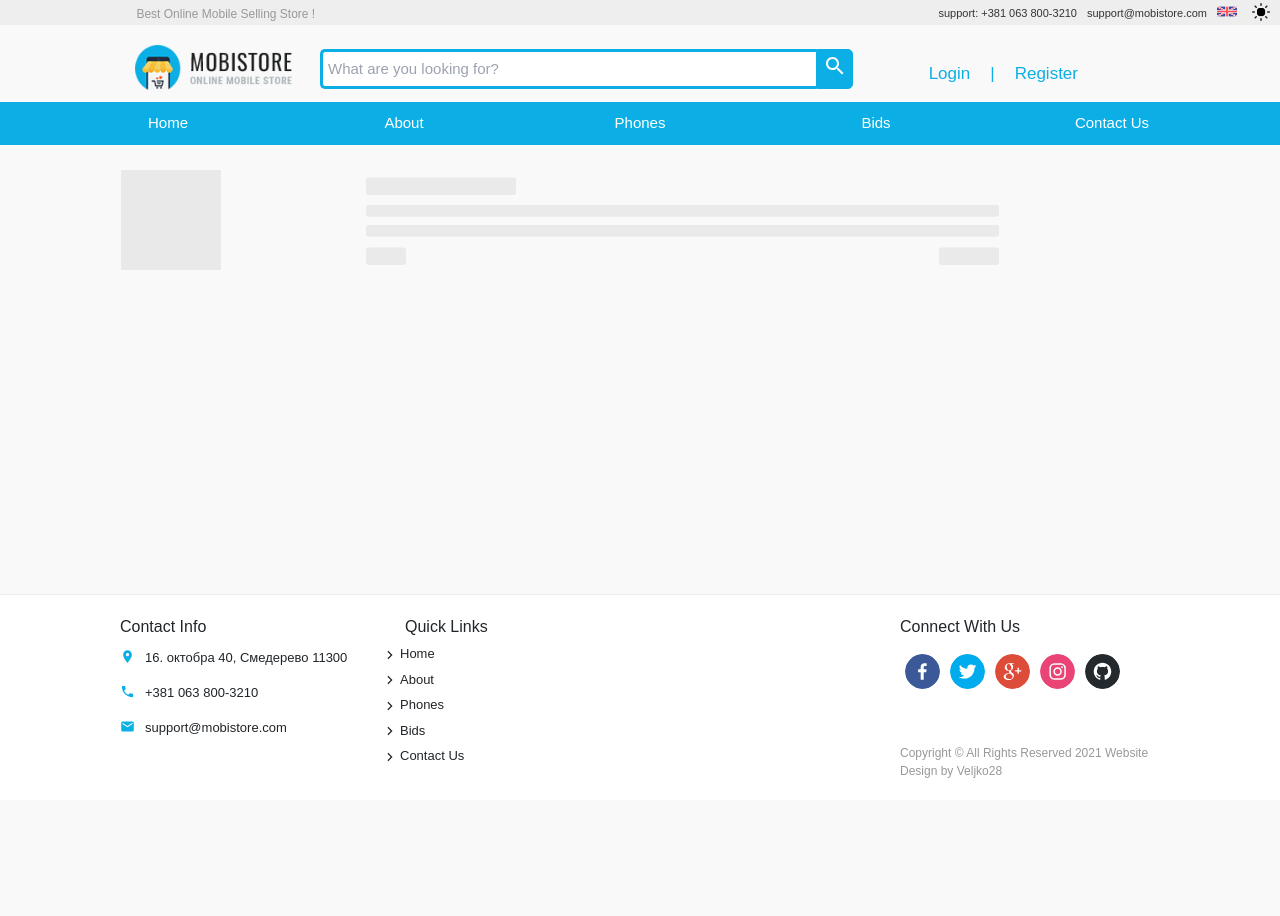
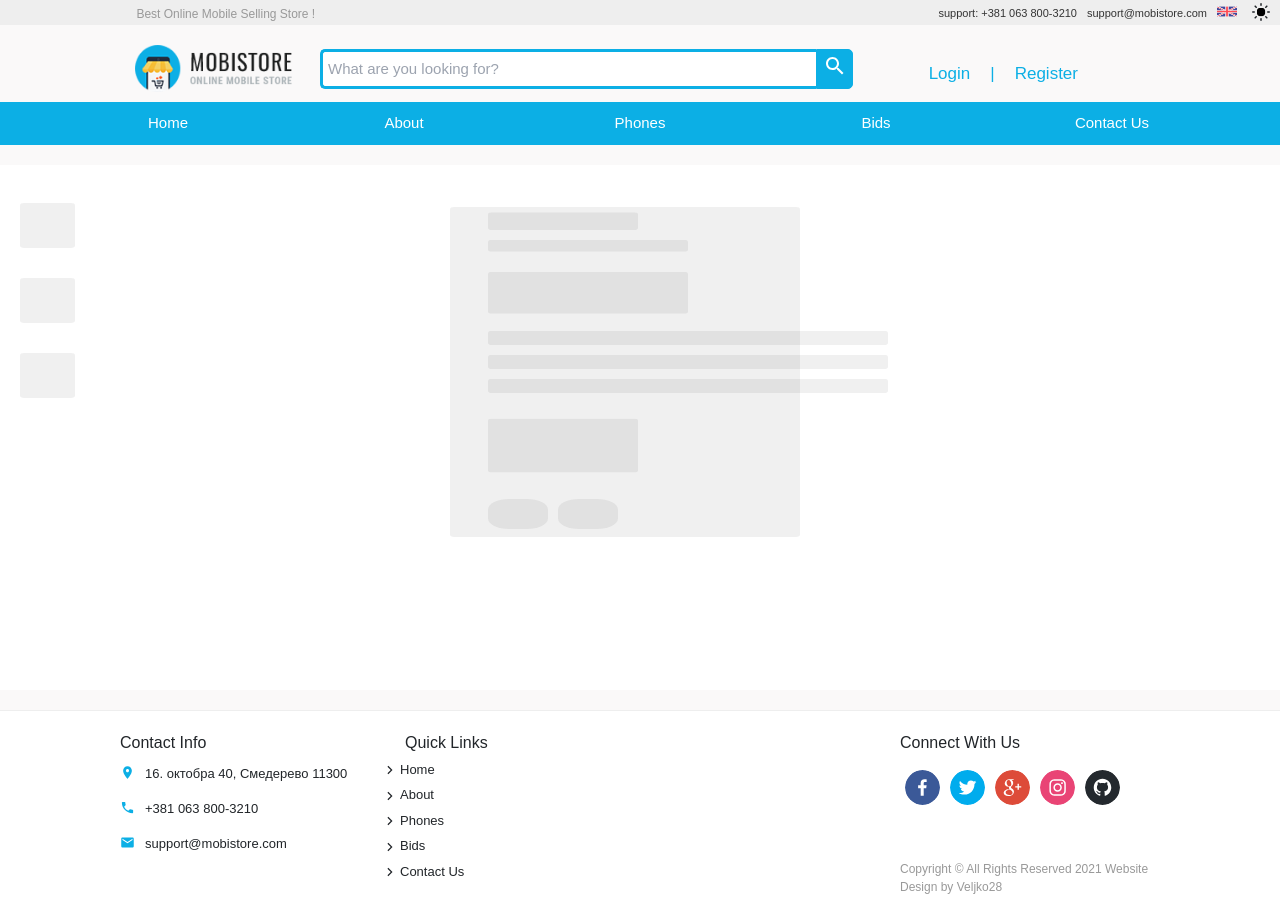
Before and after one commit to Veljko28/Phone-Ui, a Next.js app: page /test in a window 1280 px wide. Before the commit the page ends 800 px from the top, so only its background shows below. Built offline with nearby package versions, Linux system fonts and the light colour scheme; a web font is replaced by a local one.

Commit message:
adding dark mode for search and properties on management

```diff
--- a/pages/management.tsx
+++ b/pages/management.tsx
@@ -4,12 +4,17 @@ import SideBar from '../components/Management/SideBar';
 import ListView from '../components/Management/ListView';
 import TitleChange from '../constants/TitleChange';
 import NotLoggedIn from '../constants/NotLoggedIn';
+import { useSelector } from 'react-redux';
+import { State } from '../redux/reduxTypes';
+import { dark_cont } from '../constants/CustomColors';
 
 
 const management = () => {
 
     const [currentPage, changeCurrentPage] = React.useState('My Phones');
     const [page, changePage] = React.useState(1);
+    const darkMode = useSelector((state: State) => state.userInfo.darkMode);
+
 
     let jwt: string | null = null;
 
@@ -20,16 +25,16 @@ const management = () => {
     return (
         jwt === null ? <NotLoggedIn/> : (
 
-        <Grid container style={{backgroundColor: '#fff'}}>
+        <Grid container style={{backgroundColor: darkMode ? dark_cont : '#fff', minHeight: 737}}>
             <TitleChange title={"MobiStore - Management"}/>
-            <Grid xs={12} md={4} lg={3} item>
-                <SideBar currentPage={currentPage} changeCurrentPage={(change: string) => {
+            <Grid xs={12} md={4} lg={3} item style={{minHeight: 737}}>
+                <SideBar darkMode={darkMode} currentPage={currentPage} changeCurrentPage={(change: string) => {
                     changeCurrentPage(change)
                     changePage(1);
                     }}/>
             </Grid>
-            <Grid xs={12} md={8} lg={9} item style={{borderLeft: '1px solid #eee',height: 650}}>
-                <ListView currentPage={currentPage} page={page} changePage={(value: number) => changePage(value)} />
+            <Grid xs={12} md={8} lg={9} item style={{borderLeft: '1px solid #eee',height: 675}}>
+                <ListView darkMode={darkMode} currentPage={currentPage} page={page} changePage={(value: number) => changePage(value)} />
             </Grid>
         </Grid>
 
--- a/pages/search/[id].tsx
+++ b/pages/search/[id].tsx
@@ -6,8 +6,10 @@ import { Grid, Typography } from '@material-ui/core';
 import ArrowBackIosIcon from '@material-ui/icons/ArrowBackIos';
 import { fetchGet } from '../../constants/CustomFetching';
 import Loading from '../../components/Loading';
-import { blue, dark_gray, white } from '../../constants/CustomColors';
+import { blue, dark, darker_green, dark_gray, gray, green, white } from '../../constants/CustomColors';
 import SearchSkeleton from '../../components/Skeletons/SearchSkeleton';
+import { useSelector } from 'react-redux';
+import { State } from '../../redux/reduxTypes';
 
 
 const search = () => {
@@ -23,6 +25,8 @@ const search = () => {
 
   const [data,changeData] = React.useState(initState);
   const [loading, changeLoading] = React.useState(true);
+  const darkMode = useSelector((state: State) => state.userInfo.darkMode);
+
 
   React.useEffect(() => {
       const func = async () => {
@@ -35,7 +39,7 @@ const search = () => {
         }
         else console.log('error');
 
-        // changeLoading(false);
+        changeLoading(false);
       }
 
       func();
@@ -52,18 +56,18 @@ const search = () => {
                       </div>
                     </Grid>
                   <Grid xs={12} md={8} item className="listing-grid-item">
-                        <Typography variant="subtitle1" style={{color: blue}} className="curs-hver">
+                        <Typography variant="subtitle1" style={{color: darkMode ? darker_green : blue}} className="curs-hver">
                           {name}
                         </Typography>
 
-                        <Typography variant="subtitle2" style={{color: dark_gray}}>
+                        <Typography variant="subtitle2" style={{color: darkMode ? gray : dark_gray}}>
                           {description}
                         </Typography>
                          <Typography variant="subtitle1" style={{display: 'flex', justifyContent: 'space-between'}}>
-                           <div style={{color: '#43cf22'}}>
+                           <div style={{color: green}}>
                               {price+"$"}
                            </div>
-                           <div style={{color: blue, marginRight: 15}}>
+                           <div style={{color: darkMode ? darker_green : blue, marginRight: 15}}>
                               {type}
                            </div>
                         </Typography>
@@ -80,22 +84,22 @@ const search = () => {
               <Grid container className="curs-hver" style={{width: '80%'}}>
                     <Grid xs={12} md={4} item className="review-grid-item">
                       <div className="curs-hvr">
-                        <img src='/user.png' width="100px" height="100px" />
+                        <img src={darkMode ? "/user_dark.png" : '/user.png'} width="100px" height="100px" />
                       </div>
                     </Grid>
                   <Grid xs={12} md={8} item className="listing-grid-item">
-                        <Typography variant="subtitle1" style={{color: blue}} className="curs-hver">
+                        <Typography variant="subtitle1" style={{color: darkMode ? darker_green : blue}} className="curs-hver">
                           {userName}
                         </Typography>
 
-                        <Typography variant="subtitle2" style={{color: dark_gray}}>
+                        <Typography variant="subtitle2" style={{color: darkMode ? gray : dark_gray}}>
                           {description ? description : "This user has no description"}
                         </Typography>
                          <Typography variant="subtitle1" style={{display: 'flex', justifyContent: 'space-between'}}>
-                           <div style={{color: blue}}>
+                           <div style={{color: darkMode ? darker_green : blue}}>
                               Phones Sold: {phones_sold}
                            </div>
-                           <div style={{color: blue, marginRight: 15}}>
+                           <div style={{color: darkMode ? darker_green : blue, marginRight: 15}}>
                               User
                            </div>
                         </Typography>
@@ -110,16 +114,17 @@ const search = () => {
       {
       data.phones.length === 0 && data.bids.length === 0 && data.users.length === 0 ?
       loading ?
-       <div style={{display: 'flex', flexDirection: 'column', alignItems: 'center', width: '100%',paddingBottom: 150 , backgroundColor: white}}>
-            <Typography variant="h6" style={{color: blue, marginTop: 15}}>Results for {id}</Typography>
+       <div style={{display: 'flex', flexDirection: 'column', alignItems: 'center', width: '100%',paddingBottom: 150 ,
+       backgroundColor: darkMode ? dark : white}}>
+            <Typography variant="h6" style={{color: darkMode ? darker_green : blue, marginTop: 15}}>Results for {id}</Typography>
             <SearchSkeleton/>
             <SearchSkeleton/>
             <SearchSkeleton/>
       </div>
             :
             (
-       <div style={{backgroundColor: white, display: 'flex', alignItems: 'center', flexDirection: 'column', paddingBottom: 150}}>
-         <Typography variant="h2" style={{color: blue, padding: 15}}>Couldn't find anything with this name</Typography>
+       <div style={{backgroundColor: darkMode ? dark : white, display: 'flex', alignItems: 'center', flexDirection: 'column', paddingBottom: 150}}>
+         <Typography variant="h2" style={{color: darkMode ? darker_green : blue, padding: 15}}>Couldn't find anything with this name</Typography>
          <Image src="/search_fail.svg" width="500px" height="500px"/>
          <Link href="/">
             <div className="shopping-button">
@@ -129,8 +134,8 @@ const search = () => {
          </Link>
        </div>
        ): (
-        <div style={{paddingBottom: 150, backgroundColor: white,display: 'flex',flexDirection: 'column', alignItems: 'center', minHeight: 650}}>
-        <Typography variant="h6" style={{color: blue, marginTop: 15}}>Results for {id}</Typography>
+        <div style={{paddingBottom: 150, backgroundColor: darkMode ? dark : white, display: 'flex',flexDirection: 'column', alignItems: 'center', minHeight: 650}}>
+        <Typography variant="h6" style={{color: darkMode ? darker_green : blue, marginTop: 15}}>Results for {id}</Typography>
         {data.phones.map(x => ListingMap({phone: x, type: "Listing"}))}
         {data.bids.map(x => ListingMap({phone: x, type: "Bid"}))}
         {data.users.map(x => UserMap(x))}
--- a/pages/test.tsx
+++ b/pages/test.tsx
@@ -1,26 +1,14 @@
 import { Grid } from "@material-ui/core";
-import Skeleton from "@material-ui/lab/Skeleton";
 import React from "react";
+import { useSelector } from "react-redux";
+import PhoneDisplaySkeleton from "../components/Skeletons/PhoneDisplaySkeleton";
+import { State } from "../redux/reduxTypes";
 
 const test = () => {
+  const darkMode = useSelector((state: State) => state.userInfo.darkMode);
+
   return (
-    <Grid container style={{ width: "80%" }}>
-      <Grid xs={12} md={4} item className="review-grid-item">
-          <Skeleton variant="rect" width="100px" height="100px" />
-      </Grid>
-      <Grid xs={12} md={8} item className="listing-grid-item">
-        <Skeleton variant="text" width="150px" height="30px" />
-
-        <Skeleton variant="text" width="100%" height="20px" />
-        <Skeleton variant="text" width="100%" height="20px" />
-        <div
-          style={{ display: "flex", justifyContent: "space-between" }}
-        >
-          <Skeleton variant="text" width="40px" height="30px" />
-          <Skeleton variant="text" width="60px" height="30px" />
-        </div>
-      </Grid>
-    </Grid>
+    <PhoneDisplaySkeleton darkMode={darkMode}/>
   );
 };
 
```
